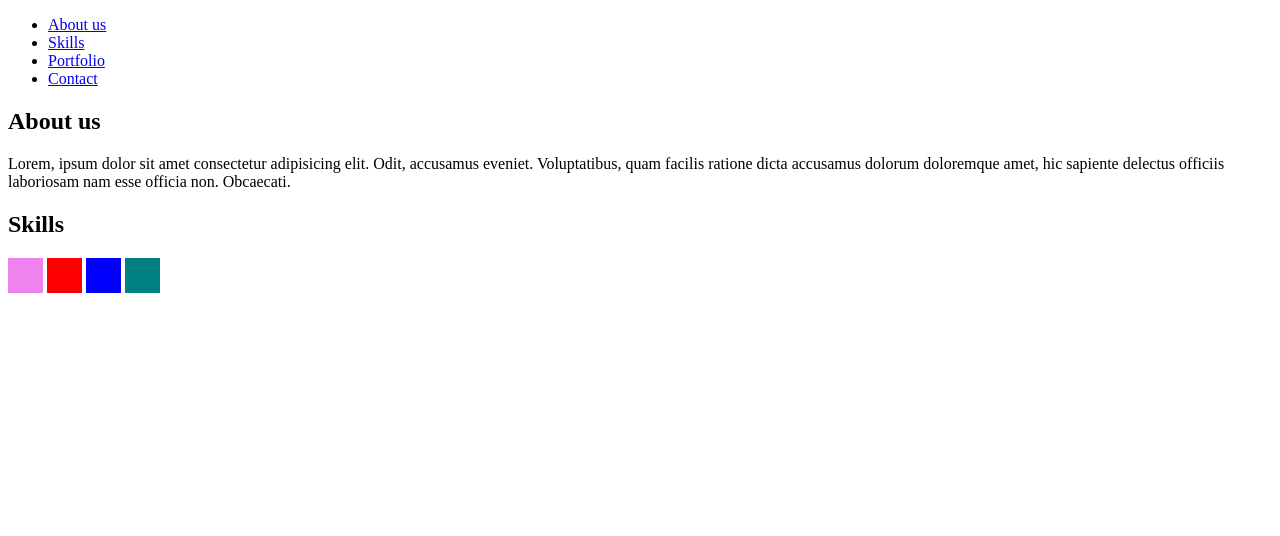
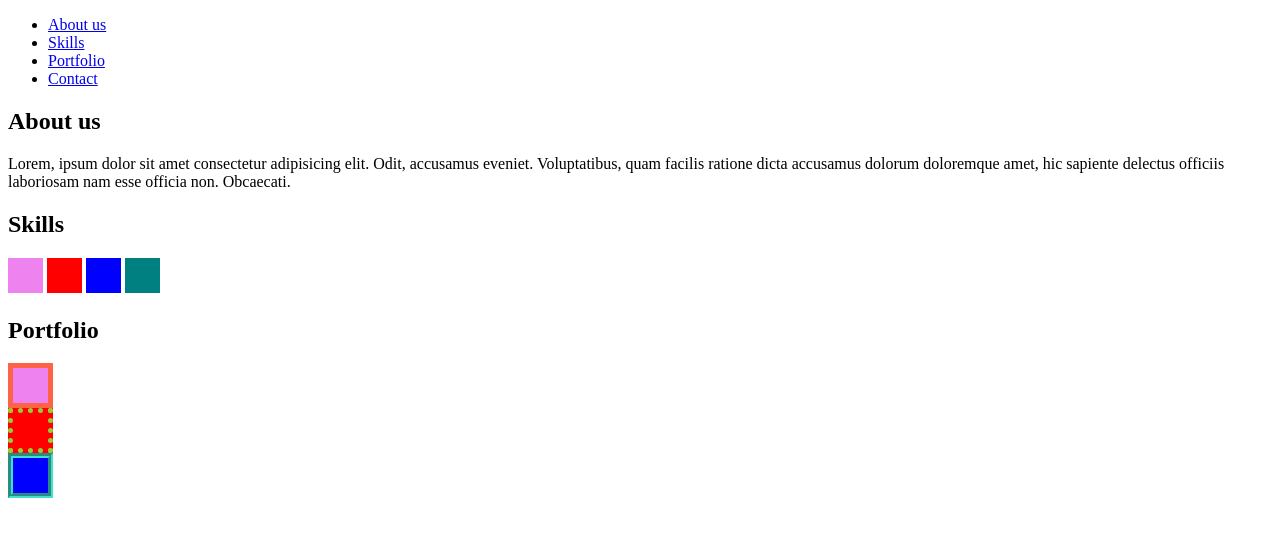
Before and after one commit to natalkakm/15-html-prosta-strona, a plain HTML site: page index.html in a window 1280 px wide. Drawn offline with Linux system fonts and the light colour scheme.

Commit message:
uzupełnienie portfolio

```diff
--- a/index.html
+++ b/index.html
@@ -28,6 +28,10 @@
 
         </section>
         <section id="portfolio" name="Portfolio">
+            <header><h1>Portfolio</h1></header>
+            <div style="background:violet;border-style:solid;border-color:tomato;border-width:5px;height:35px;width:35px;display:block"></div>
+            <div style="background:red;border-style:dotted;border-color:yellowgreen;border-width:5px;height:35px;width:35px;display:block"></div>
+            <div style="background:blue;border-style:groove;border-color:turquoise;border-width:5px;height:35px;width:35px;display:block"></div>
 
         </section>
         <section id="contact" name="Contact">
```
